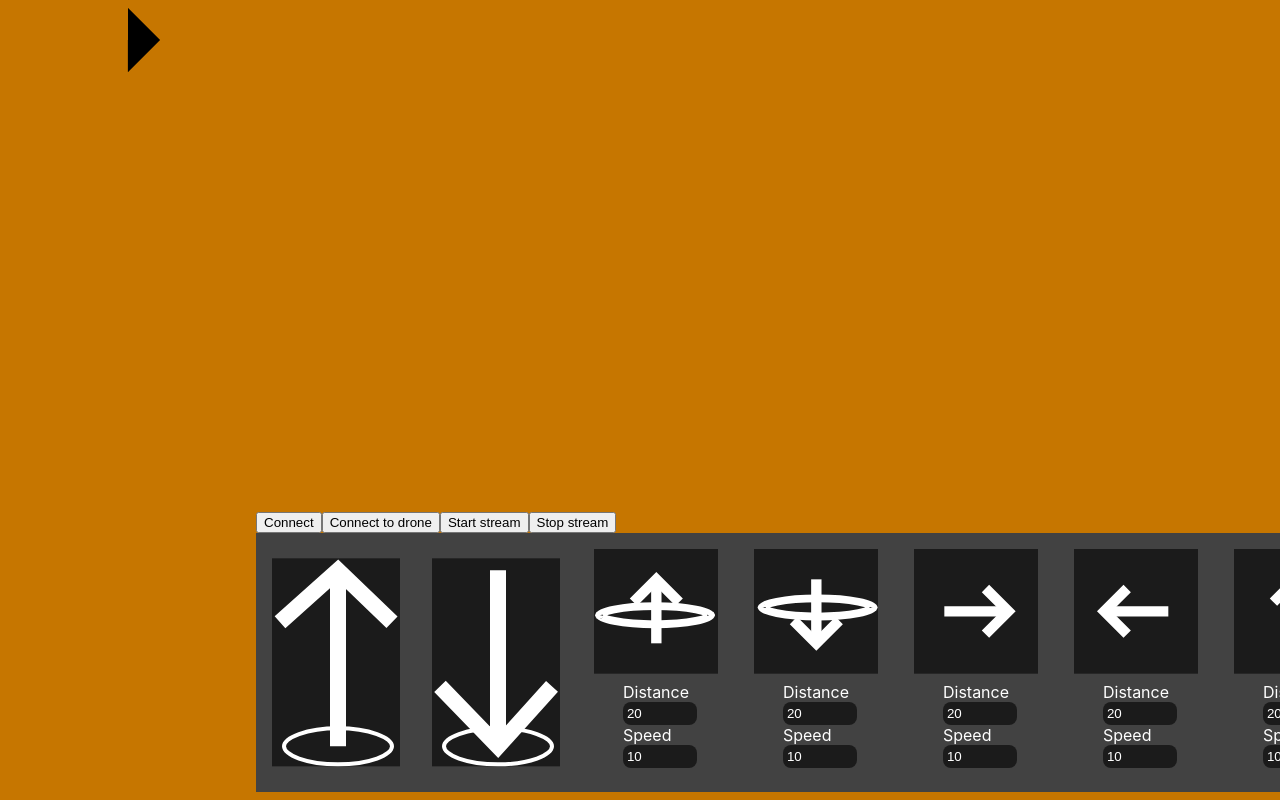
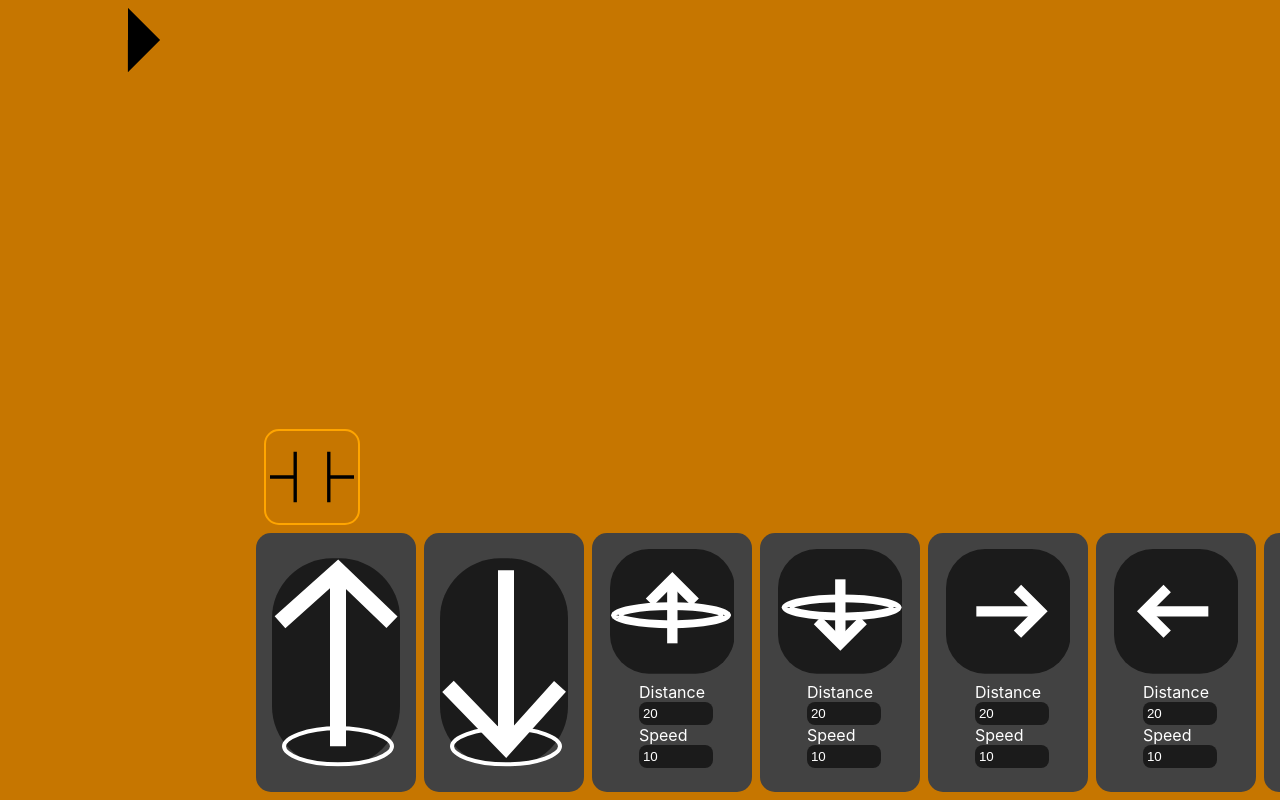
Before and after one commit to Ragnar-H/TelloGo, a React (Create React App) app in the folder client/: page / in a window 1280 px wide. Built offline with nearby package versions, Linux system fonts and the light colour scheme.

Commit message:
Use rounded corners that are less aggressive

```diff
--- a/client/src/Command.tsx
+++ b/client/src/Command.tsx
@@ -88,6 +88,7 @@ export function Command(props: Props) {
           width="48"
           height={durationLeft.height}
           fill={secondaryDarkColor}
+          rx="15"
         />
         <g transform={`rotate(${rotation}, 24, 24)`} x={0}>
           {(props.action === 'up' || props.action === 'down') && (
--- a/client/src/CommandBoard.tsx
+++ b/client/src/CommandBoard.tsx
@@ -8,7 +8,7 @@ import {
   DraggableLocation,
 } from 'react-beautiful-dnd'
 import { CommandItem, Commands, CommandDirection } from './DraggableCommands'
-import { primaryDarkColor, sizingUnit } from './theme'
+import { sizingUnit } from './theme'
 import { PlayStopIcon } from './PlayStopIcon'
 import { Control } from './ControlCommand'
 import { setSpeed, sendCommand } from './DroneService'
--- a/client/src/ControlCommand.tsx
+++ b/client/src/ControlCommand.tsx
@@ -27,6 +27,7 @@ export function ControlCommand(props: Props) {
           width="32"
           height={durationLeft.height}
           fill={secondaryDarkColor}
+          rx="15"
         />
         <path d="M16.5 3L16.5 47" stroke={secondaryTextColor} strokeWidth="4" />
         {props.action === 'takeoff' ? (
--- a/client/src/DraggableCommands.tsx
+++ b/client/src/DraggableCommands.tsx
@@ -9,12 +9,13 @@ export type CommandDirection = 'up' | 'down' | 'left' | 'right' | 'forward' | 'b
 const getItemStyle = (draggableStyle: any, isDragging: boolean): {} => ({
   userSelect: 'none',
   padding: 2 * sizingUnit,
-  margin: `0 0 ${sizingUnit}px 0`,
+  margin: `0 ${sizingUnit}px ${sizingUnit}px 0`,
   minWidth: `${sizingUnit}rem`,
   width: `${sizingUnit}rem`,
   display: 'flex',
   justifyContent: 'center',
   alignItems: 'center',
+  borderRadius: '15px',
   background: isDragging ? secondaryLightColor : secondaryColor,
   ...draggableStyle,
 })
--- a/client/src/WebRTC.tsx
+++ b/client/src/WebRTC.tsx
@@ -1,12 +1,12 @@
-import React, { useRef } from 'react'
+import React, { useRef, useState } from 'react'
 import {
   setPeerConnection,
   negotiateConnection,
   connectToDrone,
   setStreamCallback,
-  streamOn,
-  streamOff,
 } from './DroneService'
+import { ServerConnectIcon } from './ServerConnectIcon'
+import { primaryDarkColor, primaryLightColor, primaryColor } from './theme'
 
 async function startWebRTC(video: HTMLVideoElement) {
   setPeerConnection()
@@ -17,23 +17,35 @@ async function startWebRTC(video: HTMLVideoElement) {
 
 export function WebRTC() {
   const video = useRef<HTMLVideoElement>(null)
+  const [isConnected, setIsConnected] = useState(false)
   return (
-    <div style={{ position: 'relative' }}>
+    <div style={{ position: 'relative', margin: '8px' }}>
       <video ref={video} autoPlay style={{ height: '100%', width: '100%' }} />
-      <div style={{ position: 'absolute', bottom: 0 }}>
-        <button
-          onClick={() => {
+      <div
+        style={{
+          position: 'absolute',
+          bottom: 0,
+          height: '84px',
+          padding: '4px',
+          display: 'flex',
+          flexDirection: 'column',
+          backgroundColor: primaryDarkColor,
+          borderColor: primaryColor,
+          borderWidth: '2px',
+          borderRadius: '15px',
+          borderStyle: 'solid',
+        }}
+      >
+        <ServerConnectIcon
+          isConnected={isConnected}
+          onClick={async () => {
             if (video.current === null) {
               throw new Error('Video element is not ready')
             }
-            startWebRTC(video.current)
+            await startWebRTC(video.current)
+            setIsConnected(true)
           }}
-        >
-          Connect
-        </button>
-        <button onClick={connectToDrone}>Connect to drone</button>
-        <button onClick={streamOn}>Start stream</button>
-        <button onClick={streamOff}>Stop stream</button>
+        />
       </div>
     </div>
   )
```
